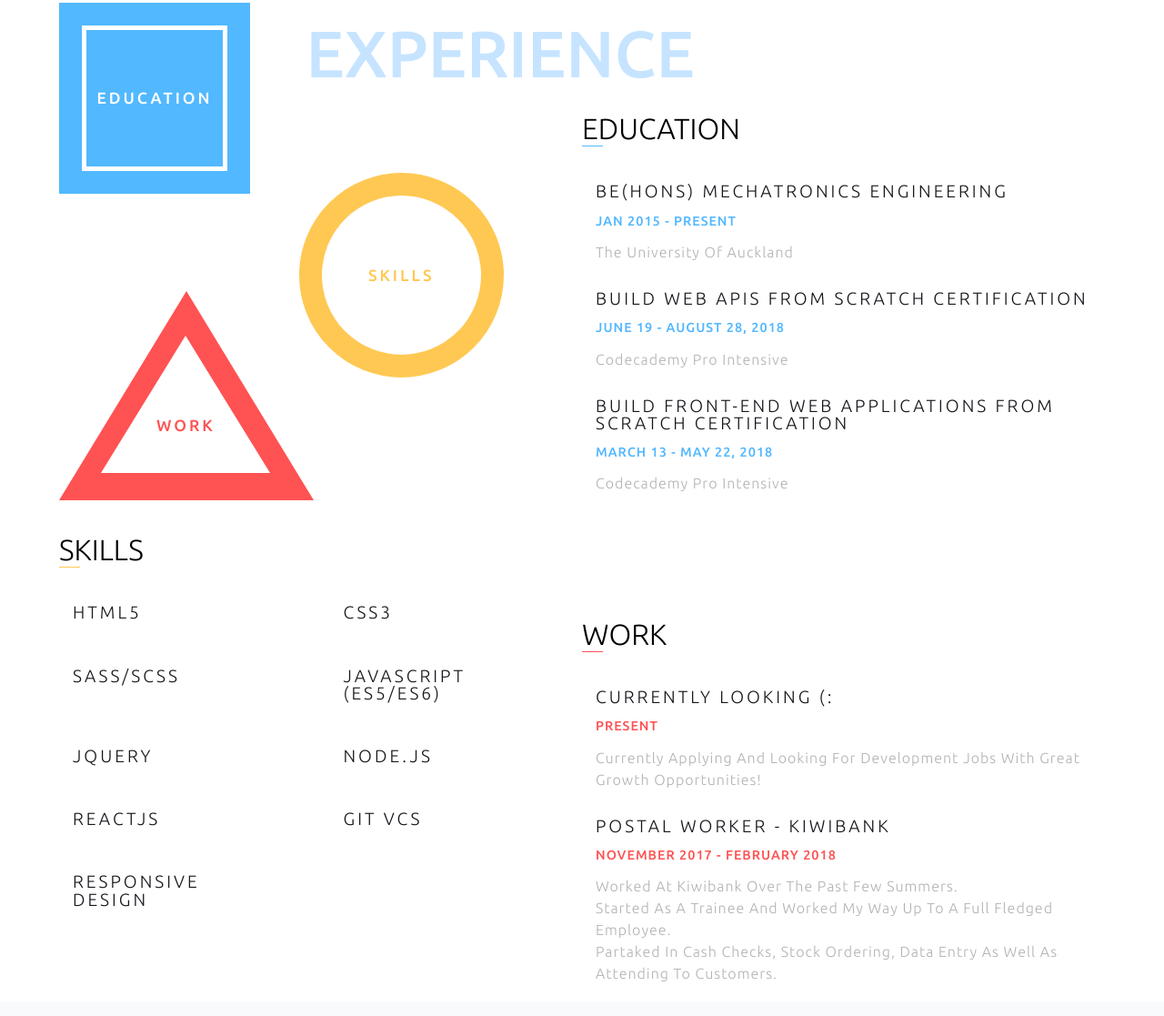
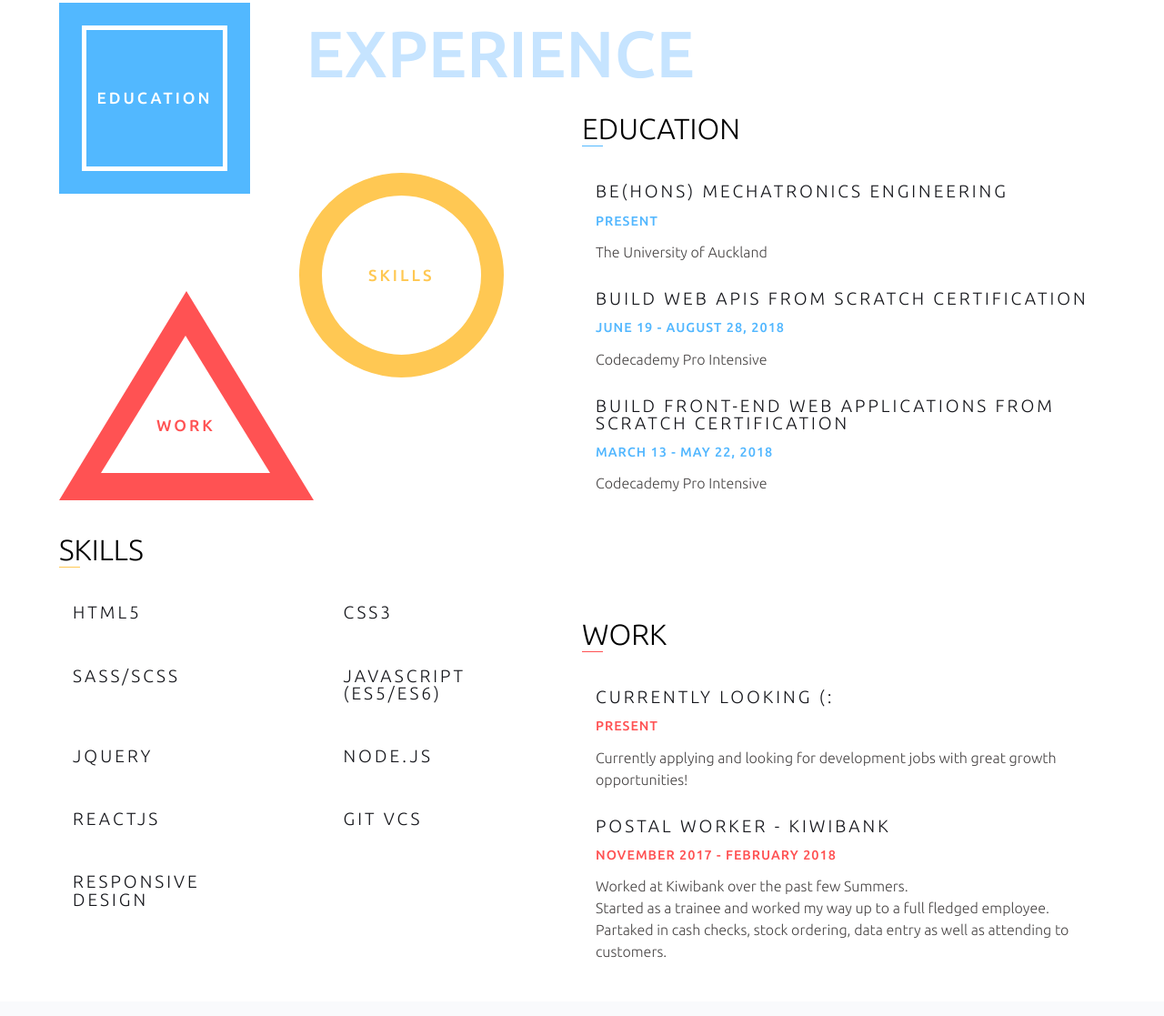
Before and after one commit to Afanami/newPortfolio, a website built with Parcel: page index.html in a window 1280 px wide. Shown: the part 2503-3620 px from the top of the page at 91% size. Built offline with nearby package versions, Linux system fonts and the light colour scheme.

Commit message:
adjusted text in experience section, removal of letter spacing and color changes

```diff
--- a/index.html
+++ b/index.html
@@ -164,7 +164,7 @@
           <h2>Education</h2>
           <div class="info-box">
             <h4>BE(HONS) Mechatronics Engineering</h4>
-            <span class="date">Jan 2015 - Present</span>
+            <span class="date">Present</span>
             <p>The University of Auckland</p>
           </div>
           <div class="info-box">
--- a/public/css/experience-section.css
+++ b/public/css/experience-section.css
@@ -165,13 +165,11 @@
 }
 
 #experience-section .experience-container .info .info-box p {
-  color: #b2b2b4;
+  color: #494646;
   font-size: 1rem;
   font-weight: 300;
-  text-transform: capitalize;
   display: block;
   line-height: 1.5;
-  letter-spacing: 1px;
 }
 
 #experience-section .experience-container .info.skills .info-container {
```
